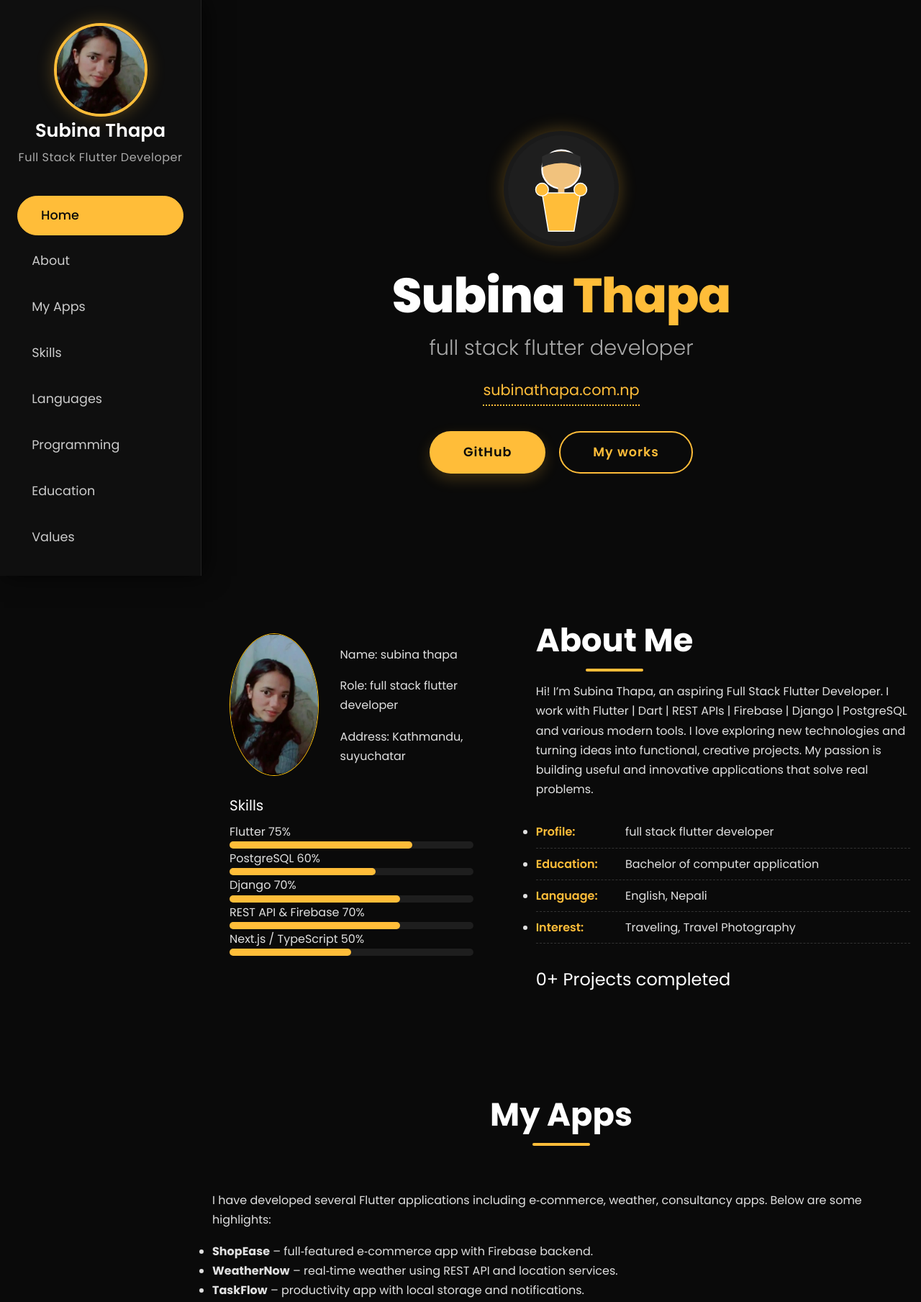
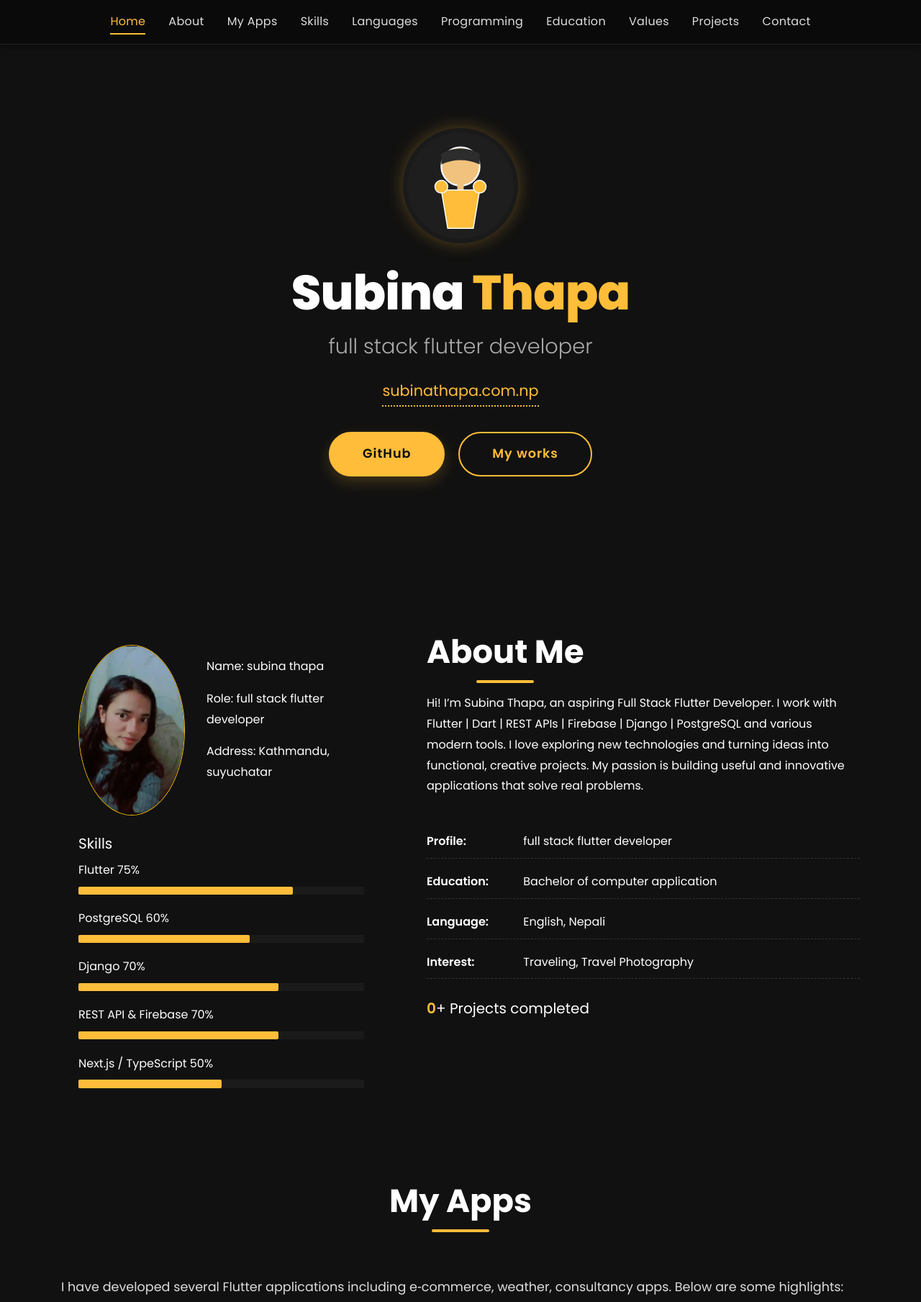
Before and after one commit to subinathapa2004/My_portofolio_website, a plain HTML site: page index.html in a window 1280 px wide. Shown: the top 1809 px of the page at 72% size. Drawn offline with nearby package versions, Linux system fonts and the light colour scheme; files whose address does not match are found by name.

Commit message:
Update skills section in index.html

```diff
--- a/index.html
+++ b/index.html
@@ -5,11 +5,8 @@
   <meta charset="utf-8">
   <meta name="viewport" content="width=device-width, initial-scale=1, shrink-to-fit=no">
 
-  <!-- Google Fonts + Devicon -->
-  <link href="https://fonts.googleapis.com/css?family=Poppins:300,400,500,600,700,800,900" rel="stylesheet">
+  <link href="https://fonts.googleapis.com/css?family=Poppins:100,200,300,400,500,600,700,800,900" rel="stylesheet">
   <link rel="stylesheet" href="https://cdn.jsdelivr.net/gh/devicons/devicon@latest/devicon.min.css">
-
-  <!-- Template CSS (keep original paths, but we override with ultra‑professional custom styles) -->
   <link rel="stylesheet" href="css/open-iconic-bootstrap.min.css">
   <link rel="stylesheet" href="css/animate.css">
   <link rel="stylesheet" href="css/owl.carousel.min.css">
@@ -22,29 +19,45 @@
   <link rel="stylesheet" href="css/style.css">
 
   <style>
-    /* ----- RESET & GLOBAL PRO STYLES ----- */
-    * { margin: 0; padding: 0; box-sizing: border-box; }
-    body {
-      background: #0a0a0a;
-      font-family: 'Poppins', sans-serif;
-      color: #e0e0e0;
-      overflow-x: hidden;
-      line-height: 1.7;
-    }
-    a { text-decoration: none; transition: all 0.3s ease; }
+    /* ----- base & existing styles (preserved) ----- */
+    body { background: #111; color: #fff; overflow-x: hidden; margin:0; padding:0; font-family: 'Poppins', sans-serif; }
+    .about-mf .box-shadow-full { padding-top: 4rem; padding-bottom: 4rem; }
+    .skill-mf .progress { margin: .5rem 0 1.2rem 0; border-radius: 0; height: .7rem; }
+    .skill-mf .progress .progress-bar { height: .7rem; background-color: #ffbd39; }
+    #typing-animation { position: relative; font-size: 30px; font-weight: bold; color: #fff; overflow: hidden; white-space: nowrap; animation: typing 3s steps(20, end) infinite; }
+    @keyframes typing { from { width: 0; } to { width: 100%; } }
+    .zoom-effect { overflow: hidden; transition: transform 0.3s ease-out; }
+    .zoom-effect:hover { transform: scale(1.1); }
+    .skill-circle { display: inline-flex; align-items: center; justify-content: center; width: 120px; height: 120px; border-radius: 50%; background: rgba(255,255,255,0.05); border: 3px solid #ffbd39; margin: 0 auto 1rem auto; transition: all 0.3s ease; }
+    .skill-circle:hover { border-color: #fff; transform: scale(1.05); }
+    .skill-icon { font-size: 4rem; color: #ffbd39; animation: spin 10s linear infinite; }
+    .skill-icon:hover { animation-play-state: paused; }
+    @keyframes spin { from { transform: rotate(0deg); } to { transform: rotate(360deg); } }
+    .skill-item { text-align: center; padding: 1rem; }
+    .skill-item p { margin-top: 0.5rem; font-weight: 500; color: #fff; font-size: 1.1rem; }
+    .new-section { padding: 5rem 0; border-bottom: 1px solid #222; }
+    .new-section h2 { color: #ffbd39; font-size: 2rem; margin-bottom: 1.5rem; }
+    .new-section .content { color: #ddd; font-size: 1.1rem; line-height: 1.7; }
+    .btn-primary { background: #ffbd39; border: none; color: #000; }
+    .btn-primary:hover { background: #e6a800; }
+    .more-github { text-align: center; margin-top: 3rem; }
+    .more-github .btn-github { background: #333; color: #ffbd39; border: 2px solid #ffbd39; padding: 0.8rem 2rem; border-radius: 40px; font-weight: 600; transition: 0.3s; text-decoration: none; display: inline-block; }
+    .more-github .btn-github:hover { background: #ffbd39; color: #000; }
+    .project-github { display: inline-block; margin-top: 0.8rem; color: #ffbd39; font-weight: 500; text-decoration: none; border: 1px solid #ffbd39; padding: 0.3rem 1rem; border-radius: 30px; transition: 0.3s; }
+    .project-github:hover { background: #ffbd39; color: #000; }
+    .ftco_navbar { display: none; } /* hide original */
 
-    /* ----- TOP NAVBAR (ultra clean) ----- */
+    /* ===== NEW TOP NAVBAR (Sadhana Panthi style) ===== */
     .top-navbar {
       position: fixed;
       top: 0;
       left: 0;
       width: 100%;
-      background: rgba(10, 10, 10, 0.98);
-      backdrop-filter: blur(10px);
-      padding: 0.8rem 2rem;
+      background: #0a0a0a;
+      padding: 1rem 2rem;
       z-index: 1100;
-      border-bottom: 1px solid rgba(255, 189, 57, 0.15);
-      box-shadow: 0 4px 20px rgba(0,0,0,0.5);
+      border-bottom: 1px solid #222;
+      box-shadow: 0 2px 10px rgba(0,0,0,0.5);
       display: flex;
       align-items: center;
       justify-content: center;
@@ -56,33 +69,40 @@
       justify-content: center;
       gap: 1.2rem 2rem;
       list-style: none;
+      margin: 0;
+      padding: 0;
     }
     .nav-links a {
-      color: #ccc;
-      font-weight: 500;
+      color: #ddd;
+      text-decoration: none;
       font-size: 1rem;
-      letter-spacing: 0.5px;
+      font-weight: 400;
+      letter-spacing: 0.3px;
       padding: 0.3rem 0;
       border-bottom: 2px solid transparent;
-      text-transform: uppercase;
       transition: 0.2s;
     }
-    .nav-links a:hover, .nav-links a.active {
+    .nav-links a:hover,
+    .nav-links a.active {
       color: #ffbd39;
       border-bottom-color: #ffbd39;
     }
 
-    /* ----- MAIN CONTENT (offset for fixed navbar) ----- */
-    .main-content { padding-top: 80px; background: #0a0a0a; }
+    /* ----- main content (push down below fixed navbar) ----- */
+    .main-content {
+      margin-left: 0;  /* no sidebar */
+      padding-top: 80px;
+      background: #111;
+    }
 
-    /* ----- HOME SECTION – Sadhana style + yellow dress avatar (ultra clean) ----- */
+    /* ----- HOME profile section (Sadhana style + yellow dress) ----- */
     #home-section {
       min-height: 85vh;
       display: flex;
       align-items: center;
       justify-content: center;
       text-align: center;
-      background: #0a0a0a;  /* pure dark, no image */
+      background: #111;
       padding: 2rem;
     }
     .profile-block .avatar {
@@ -156,96 +176,25 @@
       color: #0a0a0a;
     }
 
-    /* ----- SIDEBAR (desktop) – refined ----- */
-    .sidebar {
-      position: fixed;
-      top: 0;
-      left: 0;
-      width: 280px;
-      height: 100vh;
-      background: #0f0f0f;
-      z-index: 1000;
-      padding: 2rem 1.5rem;
-      box-shadow: 5px 0 30px rgba(0,0,0,0.7);
-      overflow-y: auto;
-      border-right: 1px solid #222;
-      transition: transform 0.3s ease;
+    /* ----- responsive adjustments ----- */
+    @media (max-width: 768px) {
+      .top-navbar { padding: 0.8rem 1rem; }
+      .nav-links { gap: 0.8rem 1.2rem; }
+      .nav-links a { font-size: 0.9rem; }
+      .profile-block h1 { font-size: 3rem; }
+      .profile-block .subtitle { font-size: 1.5rem; }
+      .profile-block .avatar { width: 130px; height: 130px; }
+      .btn-custom { padding: 0.6rem 2rem; font-size: 1rem; }
     }
-    .profile-sidebar { text-align: center; margin-bottom: 2.5rem; }
-    .profile-sidebar img {
-      width: 130px;
-      height: 130px;
-      border-radius: 50%;
-      object-fit: cover;
-      border: 4px solid #ffbd39;
-      box-shadow: 0 0 25px rgba(255,189,57,0.3);
-    }
-    .profile-sidebar h3 { color: #fff; font-size: 1.6rem; font-weight: 600; margin-bottom: 0.3rem; }
-    .profile-sidebar p { color: #aaa; font-size: 1rem; letter-spacing: 0.5px; }
-    .sidebar-nav { list-style: none; padding: 0; }
-    .sidebar-nav .nav-item { margin-bottom: 0.6rem; }
-    .sidebar-nav .nav-link {
-      display: block;
-      padding: 0.7rem 1.2rem;
-      color: #ccc;
-      font-size: 1.1rem;
-      border-radius: 40px;
-      transition: all 0.3s;
-      font-weight: 400;
-      border: 1px solid transparent;
-    }
-    .sidebar-nav .nav-link:hover,
-    .sidebar-nav .nav-link.active {
-      background: #ffbd39;
-      color: #0a0a0a;
-      border-color: #ffbd39;
-      padding-left: 2rem;
-      font-weight: 500;
+    @media (max-width: 480px) {
+      .nav-links { gap: 0.5rem 1rem; }
+      .profile-block h1 { font-size: 2.4rem; }
     }
 
-    /* main content shift */
-    .main-content { margin-left: 280px; transition: margin-left 0.3s; }
+    /* hide old sidebar & mobile header (they are removed) */
+    .sidebar, .mobile-header { display: none; }
 
-    /* mobile header (hidden on desktop) */
-    .mobile-header {
-      display: none;
-      position: fixed;
-      top: 0;
-      left: 0;
-      width: 100%;
-      height: 60px;
-      background: #0a0a0a;
-      z-index: 1001;
-      align-items: center;
-      padding: 0 20px;
-      box-shadow: 0 2px 10px rgba(0,0,0,0.5);
-      border-bottom: 1px solid #222;
-    }
-    .mobile-header .menu-btn {
-      background: none; border: none; color: #ffbd39; font-size: 28px; cursor: pointer; margin-right: 15px;
-    }
-    .mobile-header .brand { color: #ffbd39; font-size: 1.3rem; font-weight: 600; flex-grow: 1; }
-
-    /* responsive sidebar */
-    @media (max-width: 992px) {
-      .sidebar { width: 240px; padding: 1.5rem 1rem; }
-      .profile-sidebar img { width: 100px; height: 100px; }
-      .profile-sidebar h3 { font-size: 1.3rem; }
-      .main-content { margin-left: 240px; }
-    }
-    @media (max-width: 768px) {
-      .sidebar { transform: translateX(-100%); width: 250px; }
-      .sidebar.open { transform: translateX(0); box-shadow: 4px 0 15px rgba(0,0,0,0.5); }
-      .mobile-header { display: flex; }
-      .main-content { margin-left: 0; padding-top: 70px; }
-      .profile-block h1 { font-size: 3.2rem; }
-      .profile-block .subtitle { font-size: 1.5rem; }
-      .profile-block .avatar { width: 130px; height: 130px; }
-    }
-
-    /* ----- SECTIONS – ultra professional cards, spacing, typography ----- */
-    .ftco-section { padding: 6rem 0; }
-    .new-section { padding: 5rem 0; border-bottom: 1px solid rgba(255,255,255,0.05); }
+    /* existing section styles (kept) */
     .heading-section h2 {
       font-size: 2.8rem;
       font-weight: 700;
@@ -277,23 +226,17 @@
     }
     .about-info li { padding: 0.5rem 0; border-bottom: 1px dashed #333; }
     .about-info li span:first-child { font-weight: 600; color: #ffbd39; width: 120px; display: inline-block; }
-    .skill-mf .progress { background: #1e1e1e; height: 10px; border-radius: 30px; }
-    .skill-mf .progress-bar { background: #ffbd39; border-radius: 30px; }
-
-    /* skill circles */
-    .skill-circle {
-      display: flex; align-items: center; justify-content: center;
-      width: 120px; height: 120px; border-radius: 50%;
-      background: #1a1a1a; border: 3px solid #ffbd39;
-      margin: 0 auto 1rem; transition: all 0.3s;
+    .resume-wrap {
+      background: #111;
+      padding: 2rem;
+      border-radius: 20px;
+      margin-bottom: 2rem;
+      border-left: 5px solid #ffbd39;
+      transition: 0.3s;
     }
-    .skill-circle:hover { transform: scale(1.07); border-color: #fff; box-shadow: 0 0 20px #ffbd39; }
-    .skill-icon { font-size: 4rem; color: #ffbd39; animation: spin 12s linear infinite; }
-    .skill-icon:hover { animation-play-state: paused; }
-    @keyframes spin { 100% { transform: rotate(360deg); } }
-    .skill-item p { font-weight: 500; color: #ddd; }
-
-    /* project cards */
+    .resume-wrap:hover { transform: translateX(8px); box-shadow: 0 10px 20px rgba(255,189,57,0.1); }
+    .resume-wrap .date { color: #ffbd39; font-weight: 500; }
+    .resume-wrap h2 { color: #fff; font-size: 1.8rem; }
     .blog-entry {
       background: #111;
       border-radius: 20px;
@@ -307,19 +250,6 @@
     .blog-entry .text { padding: 1.8rem 1.5rem; }
     .blog-entry .heading a { color: #fff; font-size: 1.4rem; font-weight: 600; }
     .blog-entry .heading a:hover { color: #ffbd39; }
-    .project-github {
-      display: inline-block; margin-top: 1rem; color: #ffbd39;
-      border: 1px solid #ffbd39; padding: 0.3rem 1.2rem; border-radius: 30px;
-    }
-    .project-github:hover { background: #ffbd39; color: #0a0a0a; }
-
-    .more-github .btn-github {
-      background: transparent; color: #ffbd39; border: 2px solid #ffbd39;
-      padding: 0.8rem 2.5rem; border-radius: 40px; font-weight: 600; transition: 0.3s;
-    }
-    .more-github .btn-github:hover { background: #ffbd39; color: #0a0a0a; }
-
-    /* contact section */
     .contact-info .box {
       background: #111;
       border-radius: 20px;
@@ -337,57 +267,30 @@
       font-size: 1.5rem; transition: 0.3s;
     }
     .ftco-footer-social a:hover { background: #ffbd39; color: #0a0a0a; transform: scale(1.1); }
-
-    /* hide original navbar */
-    .ftco_navbar { display: none; }
-    /* extra polish */
-    hr { border-color: #222; }
-    .resume-wrap {
-      background: #111;
-      padding: 2rem;
-      border-radius: 20px;
-      margin-bottom: 2rem;
-      border-left: 5px solid #ffbd39;
-      transition: 0.3s;
-    }
-    .resume-wrap:hover { transform: translateX(8px); box-shadow: 0 10px 20px rgba(255,189,57,0.1); }
-    .resume-wrap .date { color: #ffbd39; font-weight: 500; }
-    .resume-wrap h2 { color: #fff; font-size: 1.8rem; }
   </style>
 </head>
 <body>
 
-  <!-- MOBILE HEADER -->
-  <div class="mobile-header">
-    <button class="menu-btn" id="menuToggle">☰</button>
-    <span class="brand">subina thapa</span>
-  </div>
+  <!-- TOP NAVBAR (like Sadhana Panthi) – no sidebar, no mobile header -->
+  <nav class="top-navbar">
+    <ul class="nav-links">
+      <li><a href="#home-section" class="active">Home</a></li>
+      <li><a href="#about-section">About</a></li>
+      <li><a href="#myapps-section">My Apps</a></li>
+      <li><a href="#skills-section">Skills</a></li>
+      <li><a href="#languages-section">Languages</a></li>
+      <li><a href="#programming-section">Programming</a></li>
+      <li><a href="#education-section">Education</a></li>
+      <li><a href="#values-section">Values</a></li>
+      <li><a href="#project-section">Projects</a></li>
+      <li><a href="#contact-section">Contact</a></li>
+    </ul>
+  </nav>
 
-  <!-- SIDEBAR -->
-  <div class="sidebar" id="sidebar">
-    <div class="profile-sidebar">
-      <img src="images/gggg.jpg" alt="Subina Thapa">
-      <h3>Subina Thapa</h3>
-      <p>Full Stack Flutter Developer</p>
-    </div>
-    <ul class="sidebar-nav">
-      <li class="nav-item"><a href="#home-section" class="nav-link active">Home</a></li>
-      <li class="nav-item"><a href="#about-section" class="nav-link">About</a></li>
-      <li class="nav-item"><a href="#myapps-section" class="nav-link">My Apps</a></li>
-      <li class="nav-item"><a href="#skills-section" class="nav-link">Skills</a></li>
-      <li class="nav-item"><a href="#languages-section" class="nav-link">Languages</a></li>
-      <li class="nav-item"><a href="#programming-section" class="nav-link">Programming</a></li>
-      <li class="nav-item"><a href="#education-section" class="nav-link">Education</a></li>
-      <li class="nav-item"><a href="#values-section" class="nav-link">Values</a></li>
-      <li class="nav-item"><a href="#project-section" class="nav-link">Projects</a></li>
-      <li class="nav-item"><a href="#contact-section" class="nav-link">Contact</a></li>
-    </ul>
-  </div>
-
-  <!-- MAIN CONTENT -->
+  <!-- MAIN CONTENT (no sidebar offset) -->
   <div class="main-content">
 
-    <!-- HOME with yellow dress avatar -->
+    <!-- HOME SECTION – Sadhana style with yellow dress avatar -->
     <section id="home-section">
       <div class="profile-block">
         <div class="avatar">
@@ -410,8 +313,8 @@
       </div>
     </section>
 
-    <!-- ABOUT -->
-    <section class="ftco-section ftco-no-pb" id="about-section">
+    <!-- ABOUT SECTION (preserved) -->
+    <section class="ftco-about img ftco-section ftco-no-pb" id="about-section">
       <div class="container">
         <div class="row d-flex align-items-stretch">
           <div class="col-md-6 col-lg-5 d-flex">
@@ -464,7 +367,7 @@
       </div>
     </section>
 
-    <!-- MY APPS -->
+    <!-- MY APPS SECTION -->
     <section class="new-section" id="myapps-section">
       <div class="container">
         <div class="heading-section text-center mb-5">
@@ -510,7 +413,7 @@
       </div>
     </section>
 
-    <!-- LANGUAGES -->
+    <!-- LANGUAGES SECTION -->
     <section class="new-section" id="languages-section">
       <div class="container">
         <div class="heading-section text-center mb-5">
@@ -538,7 +441,7 @@
       </div>
     </section>
 
-    <!-- EDUCATION -->
+    <!-- EDUCATION SECTION -->
     <section class="ftco-section" id="education-section">
       <div class="container">
         <div class="heading-section text-center mb-5">
@@ -552,7 +455,7 @@
       </div>
     </section>
 
-    <!-- VALUES -->
+    <!-- VALUES SECTION -->
     <section class="new-section" id="values-section">
       <div class="container">
         <div class="heading-section text-center mb-5">
@@ -623,24 +526,12 @@
   <script src="js/aos.js"></script>
   <script src="js/main.js"></script>
   <script>
-    // mobile sidebar toggle
-    const menuToggle = document.getElementById('menuToggle');
-    const sidebar = document.getElementById('sidebar');
-    if (menuToggle) {
-      menuToggle.addEventListener('click', () => sidebar.classList.toggle('open'));
-    }
-    // close on nav link click on mobile
-    document.querySelectorAll('.sidebar-nav .nav-link').forEach(link => {
-      link.addEventListener('click', () => {
-        if (window.innerWidth <= 768) sidebar.classList.remove('open');
-      });
-    });
     // active link highlight on scroll
     window.addEventListener('scroll', () => {
       let scrollPos = window.scrollY + 100;
       document.querySelectorAll('section[id]').forEach(section => {
         if (scrollPos >= section.offsetTop && scrollPos < section.offsetTop + section.offsetHeight) {
-          document.querySelectorAll('.sidebar-nav .nav-link').forEach(link => {
+          document.querySelectorAll('.nav-links a').forEach(link => {
             link.classList.remove('active');
             if (link.getAttribute('href') === '#' + section.id) link.classList.add('active');
           });
```
